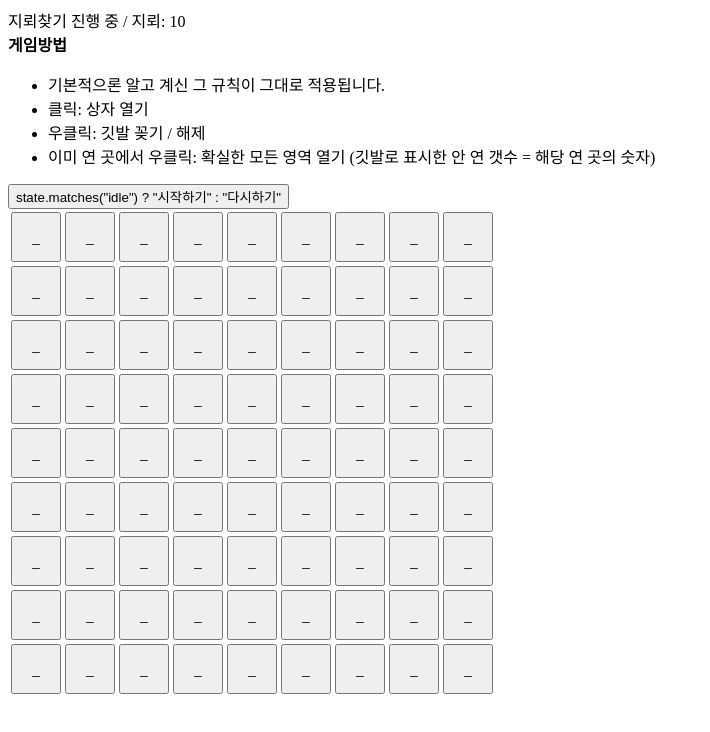
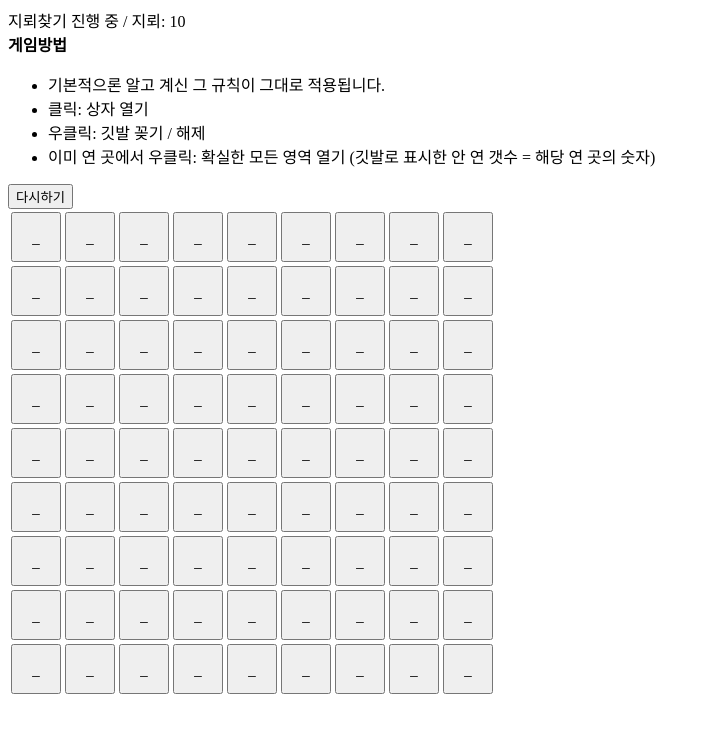
Before and after one commit to ynifamily3/react-minesweeper, a React (Create React App) app: page / in a window 1280 px wide. Shown: the top 732 px of the page, without its empty margins (0-710 px from the left). Built offline with nearby package versions, Linux system fonts and the light colour scheme.

Commit message:
fix: 버튼에 템플릿 문자열이 나오는 현상 수정

```diff
--- a/src/Minesweeper.tsx
+++ b/src/Minesweeper.tsx
@@ -74,7 +74,7 @@ function Minesweeper() {
         </div>
       </div>
       <button onClick={state.matches("idle") ? handleStart : handleReset}>
-        state.matches("idle") ? "시작하기" : "다시하기"
+        {state.matches("idle") ? "시작하기" : "다시하기"}
       </button>
       <div style={{ display: "flex" }}>
         <table onContextMenu={(e) => e.preventDefault()}>
```
